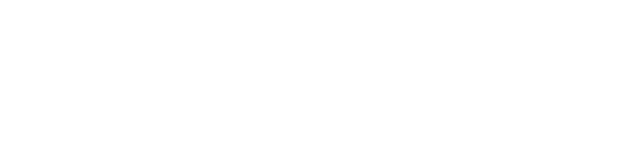
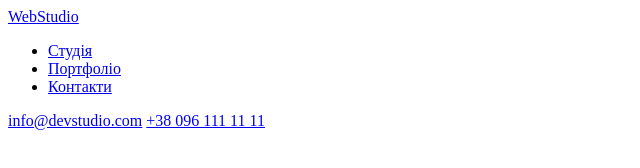
Before and after one commit to Andrii-Verhun/goit-markup-hw-01, a plain HTML site: page index.html in a window 1280 px wide. Shown: the whole page, without its empty margins (0-640 px from the left). Drawn offline with Linux system fonts and the light colour scheme.

Commit message:
Header-html

```diff
--- a/index.html
+++ b/index.html
@@ -1,12 +1,31 @@
 <!DOCTYPE html>
-<html lang="en">
+<html lang="uk">
 <head>
     <meta charset="UTF-8">
     <meta http-equiv="X-UA-Compatible" content="IE=edge">
     <meta name="viewport" content="width=device-width, initial-scale=1.0">
-    <title>Document</title>
+    <title>WebStudio</title>
 </head>
 <body>
-
+    <header>
+        <a href="/">WebStudio</a>
+        <nav>
+            <ul>
+                <li>
+                    <a href="#">Студія</a>
+                </li>
+                <li>
+                    <a href="#">Портфоліо</a>
+                </li>
+                <li>
+                    <a href="#">Контакти</a>
+                </li>
+            </ul>
+        </nav>
+        <a href="mailto:info@devstudio.com">info@devstudio.com</a>
+        <a href="tel:+380961111111">+38 096 111 11 11</a>
+    </header>
+    <main></main>
+    <footer></footer>
 </body>
 </html>
```
